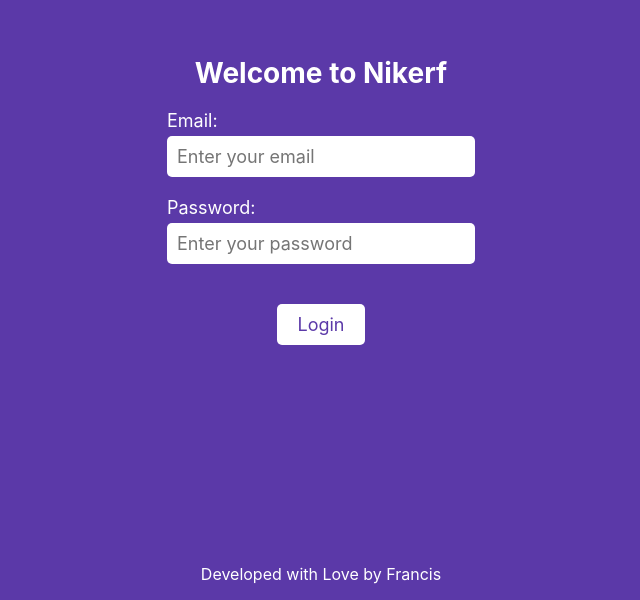
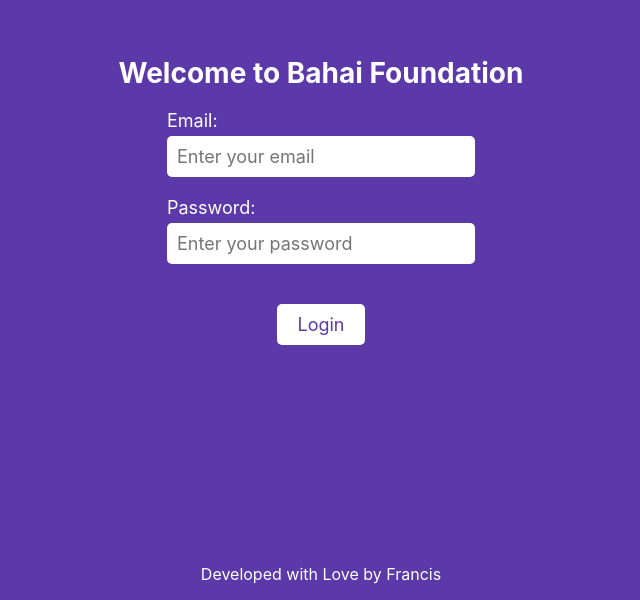
Before and after one commit to Tarmusuzar/Foundation, a Vue app: page /login in a window 1280 px wide. Shown: the part 200-800 px from the top of the page, without its empty margins (319-959 px from the left). Built offline with nearby package versions, Linux system fonts and the light colour scheme.

Commit message:
redirects

```diff
--- a/src/components/LogIn.vue
+++ b/src/components/LogIn.vue
@@ -1,7 +1,7 @@
 <template>
     <div class="login-component">
 
-      <h2 class="title">Welcome to Nikerf</h2>
+      <h2 class="title">Welcome to Bahai Foundation</h2>
       <form class="form">
         <div class="form-group">
           <label for="email">Email:</label>
--- a/src/components/TheNav.vue
+++ b/src/components/TheNav.vue
@@ -1,7 +1,7 @@
 <template>
      <nav>
   <div class="logo">
-    <h1> Foundation</h1>
+    <h1> The Bahai Foundation</h1>
   </div>
 </nav>
 </template>
```
Also changed, not shown: 1 other file (tests, documents, lock files or other folders).
